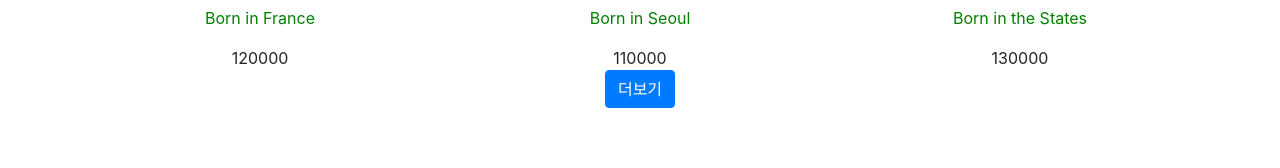
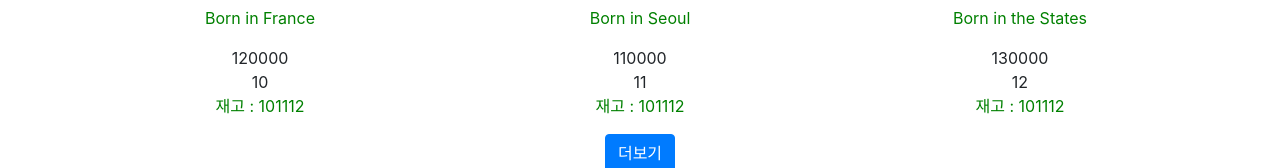
Before and after one commit to super2918/react-shop, a React (Create React App) app: page / in a window 1280 px wide. Shown: the part 659-827 px from the top of the page. Before the commit the page ends 800 px from the top, so only its background shows below. Built offline with nearby package versions, Linux system fonts and the light colour scheme.

Commit message:
Add useContext hook study

```diff
--- a/src/App.js
+++ b/src/App.js
@@ -1,12 +1,13 @@
 import { Navbar, Nav, NavDropdown, Button, Jumbotron } from 'react-bootstrap';
 import logo from './logo.svg';
 import './App.css';
-import { useState } from 'react';
+import React, { useContext, useState } from 'react';
 import Data from './data';
 import Detail from './Detail';
 import axios from 'axios';
+import { Link, Route, Switch } from 'react-router-dom';
 
-import { Link, Route, Switch } from 'react-router-dom';
+export  let stockcontext = React.createContext(); // 1.값은 값을 공유할 범위를 생성, 다른 파일에도 적용하고 싶으면 export하면 된다.
 
 function App() {
 
@@ -47,6 +48,9 @@ function App() {
           </Jumbotron>
 
           <div className="container">
+            {/* 2. 값 공유를 원한는 HTML들을 <범위.Provider>로 감싸고 value={공유원하는 값} */}
+            <stockcontext.Provider value={stock}>
+
             <div className="row">
               {
                 shoes.map((item, i) => {
@@ -54,6 +58,9 @@ function App() {
                 })
               }
             </div>
+
+            </stockcontext.Provider>
+
           </div>
           <button type="button" className="btn btn-primary" onClick={() => {
 
@@ -71,7 +78,9 @@ function App() {
         </Route>
         {/* id: id */}
         <Route path="/detail/:id">
-          <Detail shoes={shoes} stock={stock} setStock={setStock} />
+          <stockcontext.Provider value={stock}>
+            <Detail shoes={shoes} stock={stock} setStock={setStock} />
+          </stockcontext.Provider>
         </Route>
 
         <Route path="/:id">
@@ -85,15 +94,30 @@ function App() {
 
 
 function Card(props) {
+
+  // props전송 없이 stock이라는 state값을 사용가능
+  // 3.useContext(범위이름)로 공유된 값을 사용한다.
+  // 간단한 전송은 props가 더 효율적이다.
+  let stock = useContext(stockcontext);
+
   return(
     <div className="col-md-4">
       <img src={ 'https://codingapple1.github.io/shop/shoes' + (props.index + 1) + '.jpg' } width="100%"/>
       <h4>{ props.shoes.title }</h4>
       <p>{ props.shoes.content }</p>
       <span>{ props.shoes.price }</span>
+      <div>{stock[props.index]}</div>
+      <Test />
     </div>
   )
 }
 
+function Test() {
+
+  let stock = useContext(stockcontext); // stock을 받아오는 것 props를 선언하지 않아도 한다.
+
+  return <p>재고 : {stock} </p>
+}
+
 
 export default App;
--- a/src/Detail.js
+++ b/src/Detail.js
@@ -1,13 +1,14 @@
 import axios from 'axios';
-import React, { useState, useEffect } from 'react';
+import React, { useState, useEffect, useContext } from 'react';
 import { useHistory, useParams } from 'react-router-dom';
 import styled from 'styled-components';
 import './Detail.scss';
-
+import { stockcontext } from './App.js';
 
 function Detail(props) {
   let [ showAlert, setShowAlert ] = useState(true);
   let [ input, setInput ] = useState('');
+  let stock = useContext(stockcontext); // import해서 사용하면 된다.
 
   useEffect(() => {
     axios.get(); // Detail 컴포넌트 등장시 실행할 코드, 업데이트가 x , 요청을 할 경우
```
Also changed, not shown: 1 other file (tests, documents, lock files or other folders).
